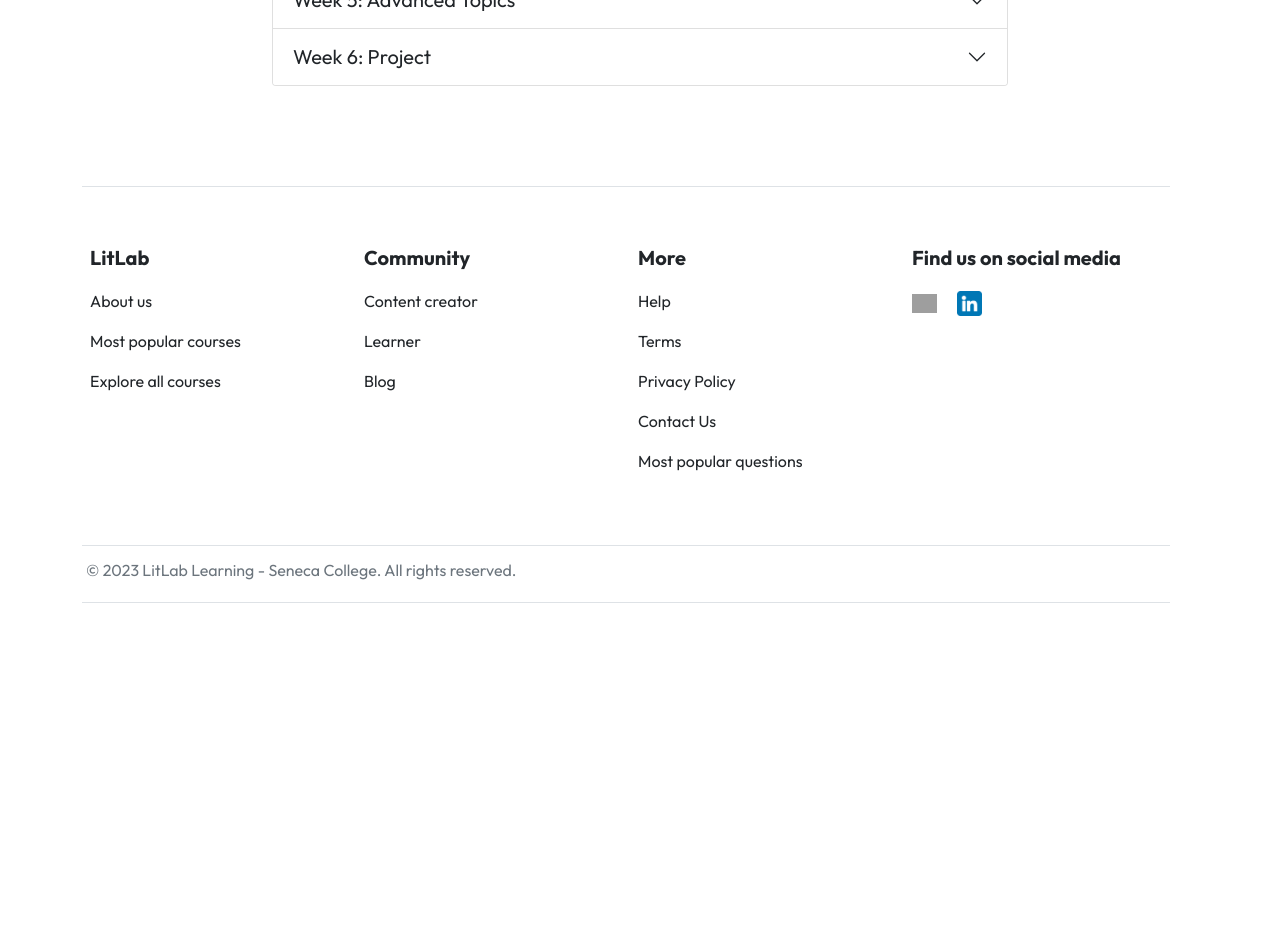
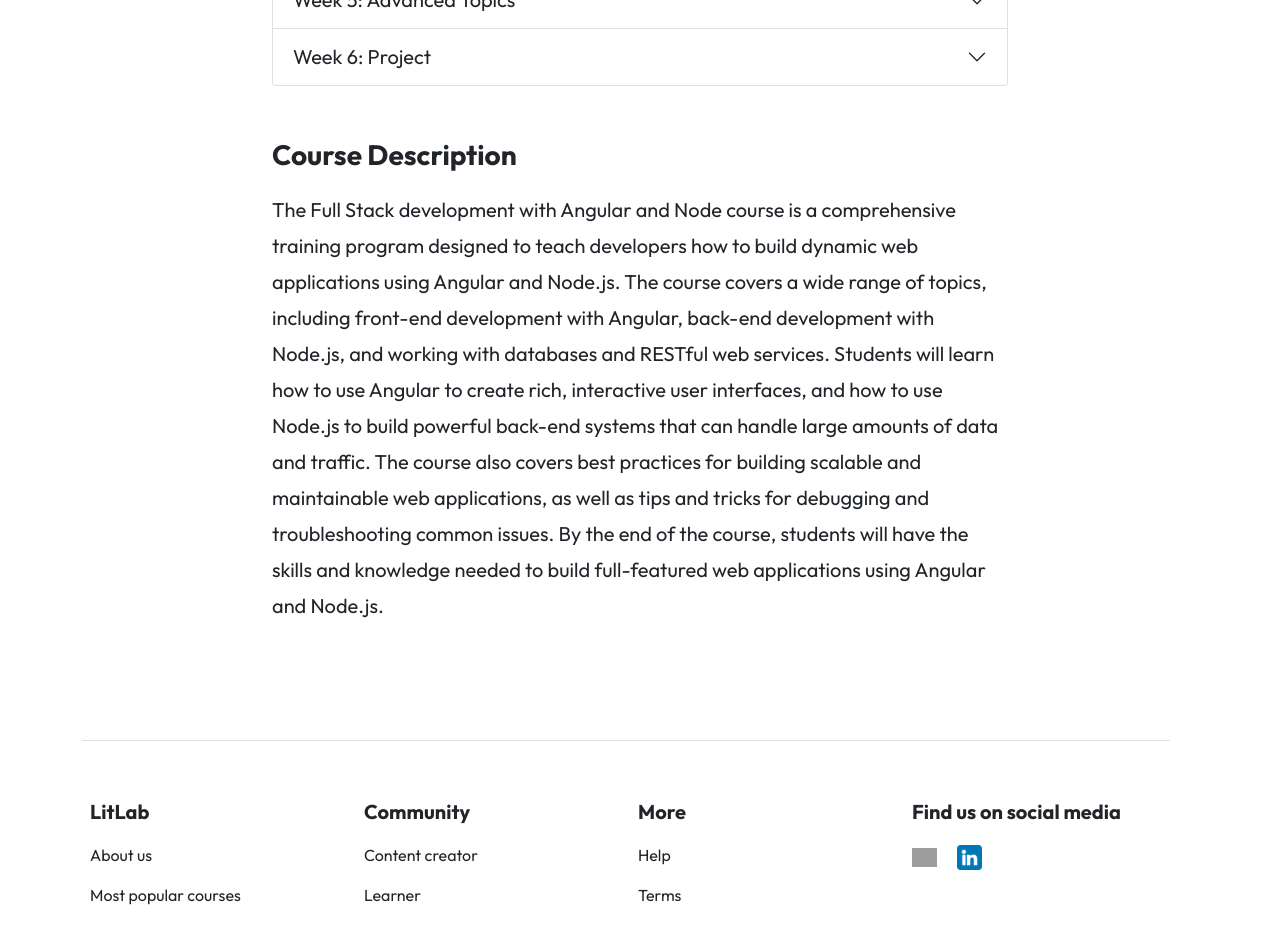
Before and after one commit to mnosov622/LitLab_project, a React (Create React App) app in the folder frontend/: page /course in a window 1280 px wide. Shown: the part 1660-2587 px from the top of the page. Before the commit the page ends 2263 px from the top, so only its background shows below. Built offline with nearby package versions, Linux system fonts and the light colour scheme; grey boxes are pictures that could not be loaded.

Commit message:
course page update

```diff
--- a/frontend/src/pages/CourseDescription/CourseDescription.jsx
+++ b/frontend/src/pages/CourseDescription/CourseDescription.jsx
@@ -432,6 +432,28 @@ const CourseDescription = () => {
           </div>
         </div>
       </div>
+
+      <div className="row mt-5">
+        <div className="mx-auto col-md-8">
+          <p className="fs-3 fw-bold">Course Description</p>
+          <p className="course-description">
+            The Full Stack development with Angular and Node course is a
+            comprehensive training program designed to teach developers how to
+            build dynamic web applications using Angular and Node.js. The course
+            covers a wide range of topics, including front-end development with
+            Angular, back-end development with Node.js, and working with
+            databases and RESTful web services. Students will learn how to use
+            Angular to create rich, interactive user interfaces, and how to use
+            Node.js to build powerful back-end systems that can handle large
+            amounts of data and traffic. The course also covers best practices
+            for building scalable and maintainable web applications, as well as
+            tips and tricks for debugging and troubleshooting common issues. By
+            the end of the course, students will have the skills and knowledge
+            needed to build full-featured web applications using Angular and
+            Node.js.
+          </p>
+        </div>
+      </div>
     </>
   );
 };
--- a/frontend/src/pages/CourseDescription/CourseDescription.scss
+++ b/frontend/src/pages/CourseDescription/CourseDescription.scss
@@ -11,3 +11,8 @@ li {
 .accordion-button {
   font-size: 20px;
 }
+
+.course-description {
+  line-height: 180%;
+  font-size: 20px;
+}
```
